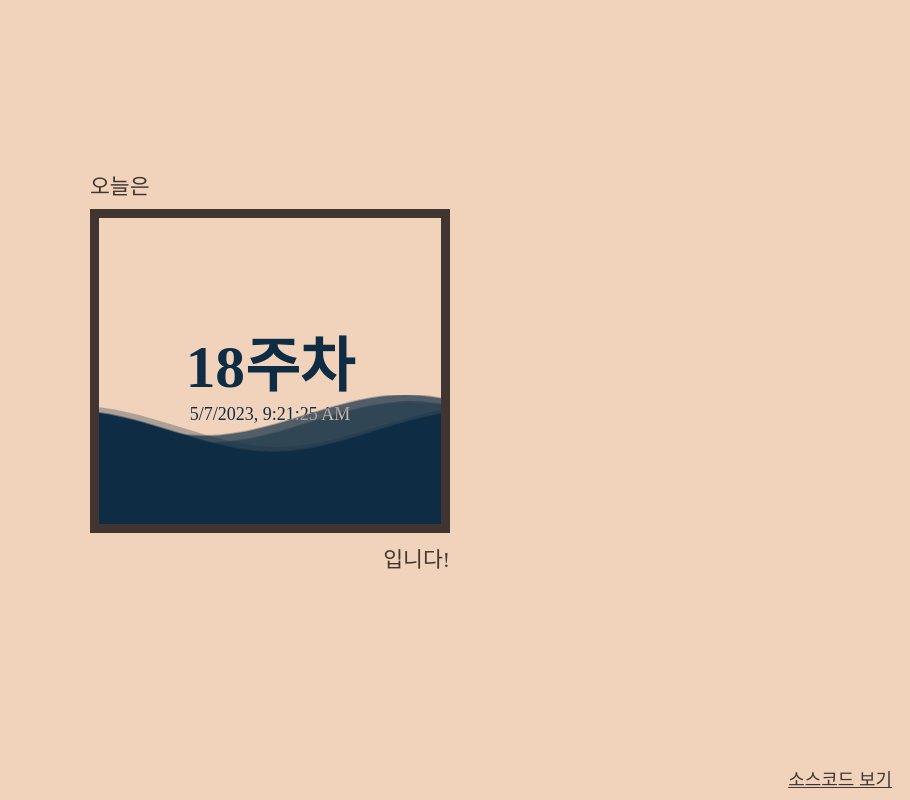
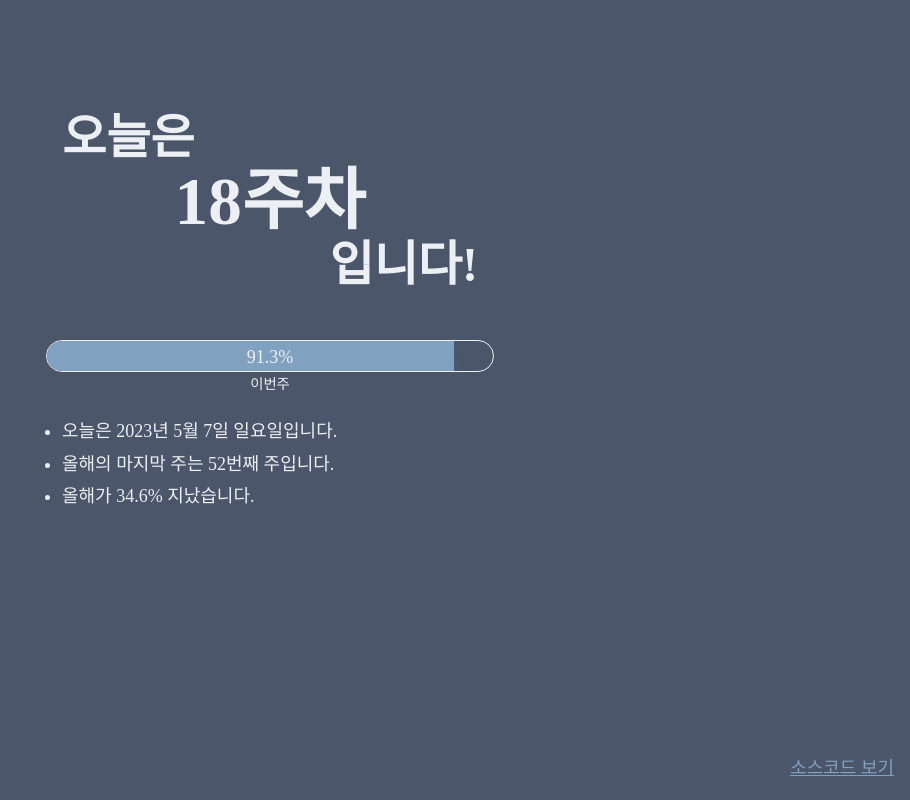
Before and after one commit to nyeong/nth-week-today, a plain HTML site: page index.html in a window 1280 px wide. Shown: the whole page, without its empty margins (370-1280 px from the left). Drawn offline with Linux system fonts and the light colour scheme.

Commit message:
fix: update style

```diff
--- a/index.html
+++ b/index.html
@@ -27,38 +27,30 @@
 
 <body>
     <div class="wrapper">
+        <main class="title">
+            <span class="first">오늘은</span>
+            <span class="week-number"><span id="week-number"></span>주차</span>
+            <span class="last">입니다!</span>
+        </main>
 
-        <div class="top">오늘은</div>
-        <div class="box">
-            <svg class="waves" xmlns="http://www.w3.org/2000/svg" xmlns:xlink="http://www.w3.org/1999/xlink"
-                viewBox="0 24 150 28" preserveAspectRatio="none" shape-rendering="auto">
-                <defs>
-                    <path id="gentle-wave"
-                        d="M-160 44c30 0 58-18 88-18s 58 18 88 18 58-18 88-18 58 18 88 18 v44h-352z" />
-                </defs>
-                <g class="parallax">
-                    <use xlink:href="#gentle-wave" x="48" y="0" fill="rgba(255,255,255,0.7" />
-                    <use xlink:href="#gentle-wave" x="48" y="3" fill="rgba(255,255,255,0.5)" />
-                    <use xlink:href="#gentle-wave" x="48" y="5" fill="rgba(255,255,255,0.3)" />
-                    <use xlink:href="#gentle-wave" x="48" y="7" fill="#fff" />
-                </g>
-            </svg>
-            <div class="fill"></div>
+        <div class="progress-bar">
+            <div class="bar">
+                <span class="progress"></span>
+                <span id="week-percentage"></span>
+            </div>
+            <div class="description">이번주</div>
+        </div>
 
-            <div class="mid">
-                <div class="week-number">
-                    <span id="week-number"></span>주차
-                </div>
-                <div class="date">
-                    <span id="date"></span>
-                </div>
-            </div>
-        </div>
-        <div class="bottom">입니다!</div>
+        <ul>
+            <li>오늘은 <date id="today"></date>입니다.</li>
+            <li>올해의 마지막 주는 <span id="last-week"></span>번째 주입니다.</li>
+            <li>올해가 <span id="year-percentage"></span> 지났습니다.</li>
+        </ul>
     </div>
 
+
     <footer>
-        <a target="_blank" href="https://github.com/nyeong/nth-week-today">소스코드 보기</a>
+        <a href="https://github.com/nyeong/nth-week-today">소스코드 보기</a>
     </footer>
 
     <script src="script.js"></script>
--- a/script.js
+++ b/script.js
@@ -1,7 +1,4 @@
 'use strict'
-
-const week_number_span = document.getElementById('week-number')
-const date_span = document.getElementById('date')
 
 /**
  * 주어진 년도가 윤년인지 반환합니다.
@@ -76,13 +73,70 @@ function weekNumber(date) {
     else { return week }
 }
 
+/**
+ * 0과 1 사이의 소수를 받아 퍼센트가 붙은 문자열로 표현합니다.
+ * @param {number} float
+ * @returns {string}
+ */
+function toPercentage(float) {
+    return (float * 100).toFixed(1) + "%"
+}
+
+/**
+ * 주어진 날이 해당 주에서 어느정도 지났는지 구합니다.
+ * @param {number} float
+ * @returns {number} 0~1 사이의 소수.
+ */
+function getPercentageOfWeek(date) {
+    // weekday: 월요일-일요일 = 1-7
+    const weekday = date.getDay() ? date.getDay() : 7
+
+    const startOfWeek = new Date(date.getFullYear(), date.getMonth(), date.getDate() - weekday + 1)
+    const endOfWeek = new Date(date.getFullYear(), date.getMonth(), date.getDate() + (7 - weekday), 23, 59, 59, 99)
+
+    const totalDays = endOfWeek - startOfWeek
+    const elpasedDays = date - startOfWeek
+
+    return elpasedDays / totalDays
+}
+
+/**
+ * 주어진 날을 'YYYY년 m월 d일 0요일' 꼴로 바꿉니다.
+ * @param {Date} date
+ * @returns {string} 'YYYY년 m월 d일 0요일' 형식의 문자열
+ */
+function formatDate(date) {
+    const weekday_title = ['', '월', '화', '수', '목', '금', '토', '일']
+    // weekday: 월요일-일요일 = 1-7
+    const weekday = date.getDay() ? date.getDay() : 7
+    return date.getFullYear() + "년 " + (date.getMonth() + 1) + "월 " + date.getDate() + "일 " + weekday_title[weekday] +"요일"
+}
+
+/**
+ * 주어진 날을 기반으로 DOM에 정보를 채워 넣습니다.
+ * @param {Date} date
+ * @returns {undefined}
+ */
 function renderPage(date) {
     const week_number = weekNumber(date)
 
-    week_number_span.innerText = week_number
-    date_span.innerText = date.toLocaleString()
+    const week_number_dom = document.getElementById('week-number')
+    week_number_dom.innerText = week_number
 
-    setWaveHeight(getYearPercentage())
+    const week_percentage_dom = document.getElementById('week-percentage')
+    const week_progress_dom = document.querySelector('.progress-bar .progress')
+    const weekPercentage = getPercentageOfWeek(date)
+    week_progress_dom.style['width'] = weekPercentage * 100 + '%'
+    week_percentage_dom.innerText = toPercentage(weekPercentage)
+
+    const today_dom = document.getElementById('today')
+    today_dom.innerText = formatDate(date)
+
+    const last_week_dom = document.getElementById('last-week')
+    last_week_dom.innerText = lastWeek(date.getYear())
+
+    const year_percentage_dom = document.getElementById('year-percentage')
+    year_percentage_dom.innerText = toPercentage(getYearPercentage())
 }
 
 /**
@@ -97,32 +151,9 @@ function getYearPercentage() {
     return (now - start) / (end - start)
 }
 
-/**
- * Set the height of the wave in `.box`.
- * @param {number} percentage - between [0, 1]
- */
-function setWaveHeight(percentage) {
-    const waves = document.getElementsByClassName('waves')[0]
-    const waves_percentage = percentage * 110 - 15
-    const fill = document.getElementsByClassName('fill')[0]
-    // const fill_percentage = (waves_percentage > 0 ? waves_percentage : 0)
-
-    waves.style.bottom = waves_percentage + '%'
-    fill.style.top = 100 - waves_percentage + '%'
-}
-
 document.addEventListener('DOMContentLoaded', function () {
-    const date = new Date()
-    renderPage(date)
+    renderPage(new Date())
     setInterval(function () {
-        const now = new Date()
-
-        date_span.innerText = now.toLocaleString()
-        setWaveHeight(getYearPercentage())
-
-        if (now.getDate != date.getDate) {
-            date = now
-            renderPage(date)
-        }
+        renderPage(new Date())
     }, 1000)
 })
--- a/style.css
+++ b/style.css
@@ -1,140 +1,89 @@
 :root {
-    --background-hex: #F1D3BC;
-    --color-hsl: hsl(18, 14%, 22%);
-    --box-width: 80vw;
-    --box-height: 80vw;
+    --primary-color: #81A1C1;
+    --primary-color-rgb: 129,161,193;
+    --background-color: #4C566A;
+    --text-color: #ECEFF4;
 }
 
-@media (min-width: 500px) {
-    :root {
-    --box-width: 20rem;
-    --box-height: 18rem;
-    }
-}
-
-html {
-    font-size: 18px;
+* {
+    box-sizing: border-box;
 }
 
 body {
-    background: var(--background-hex);
-    color: var(--color-hsl);
-}
-
-a, a:visited, a:focus, a:active {
-    color: inherit;
-}
-
-body {
-    margin: 0;
-    padding: .5rem 1rem;
+    background-color: var(--background-color);
+    color: #ECEFF4;
+    font-size: 18px;
+    line-height: 1.8;
 }
 
 .wrapper {
-    padding-top: 20vh;
+    width: 100%;
+    max-width: 30rem;
+    margin: 10vh auto;
+    padding: 1rem 1rem;
+}
+
+.title {
+    padding: 1rem;
+    text-align: center;
+    line-height: 1.1;
+    font-size: 3rem;
+    font-weight: bold;
+    display: flex;
+    flex-direction: column;
+    margin-bottom: 2rem;
+}
+
+.title .first {
+    text-align: left;
+}
+
+.title .last {
+    text-align: right;
+}
+
+.week-number {
+    font-size: 140%;
+}
+
+.progress-bar .bar {
+    overflow: hidden;
+    z-index: 2;
+    text-align: center;
+    position: relative;
+    width: 100%;
+    height: 2rem;
+    border-radius: 50px;
+    border: 1px solid var(--text-color);
+}
+
+.progress-bar .progress {
+    z-index: -10;
+    position: absolute;
+    left: 0;
+    top: 0;
+    bottom: 0;
+    content: '';
+    background: var(--primary-color);
+    box-shadow: 2px 14px 15px -7px rgba(var(--primary-color-rgb), 0.36);
+    transition: width 5s ease;
+}
+
+.progress-bar .description {
+    font-size: .9rem;
     text-align: center;
 }
 
-.box, .top, .bottom {
-    margin-left: auto;
-    margin-right: auto;
-    width: var(--box-width);
-    box-sizing: border-box;
-}
-
-.waves {
-    position: absolute;
-    bottom: -15%;
-    z-index: -2;
-    left: 0;
-    right: 0;
-    mix-blend-mode: difference;
-    transition: .5s bottom ease-in-out;
-}
-.waves use {
-    animation: wave 12s infinite cubic-bezier(0.55, 0.5, 0.45, 0.5) ;
-}
-
-.waves use:nth-child(1) {
-    animation-delay: 0s;
-    animation-duration: 12s;
-}
-.waves use:nth-child(2) {
-    animation-delay: -1s;
-    animation-duration: 14s;
-}
-.waves use:nth-child(3) {
-    animation-delay: -2s;
-    animation-duration: 12s;
-}
-.waves use:nth-child(4) {
-    animation-delay: -3s;
-    animation-duration: 14s;
-}
-
-@keyframes wave {
-    0% {
-        transform: translateX(-90px);
-    }
-    100% {
-        transform: translateX(87px);
-    }
-}
-
-.fill {
-    position: absolute;
-    content: '';
-    left: 0;
-    right: 0;
-    height: var(--box-height);
-    bottom: 0;
-    top: 115%;
-    background-color: white;
-    z-index: -1;
-    mix-blend-mode: difference;
-    transition: .5s top ease-in-out;
-}
-
-.box {
-    display: flex;
-    position: relative;
-    overflow: hidden;
-    margin-top: .5rem;
-    margin-bottom: .5rem;
-    border: .5rem solid var(--color-hsl);
-    height: var(--box-height);
-    align-items: center;
-    justify-content: center;
-}
-
-.top, .bottom {
-    font-size: 1.2em;
-}
-
-.top {
-    text-align: left;
-}
-
-.bottom {
-    text-align: right;
-}
-
-.mid {
-    z-index: 1;
-    color: white;
-    mix-blend-mode: difference;
-}
-
-.mid .week-number {
-    font-size: 3.3rem;
-    font-weight: bolder;
+ul {
+    padding-left: 1rem;
 }
 
 footer {
-    position: absolute;
-    bottom: 0;
-    left: 0;
-    right: 0;
-    text-align: right;
-    padding: .5rem 1rem;
+    position: fixed;
+    bottom: 1rem;
+    right: 1rem;
 }
+
+footer a {
+    color: #81A1C1;
+}
```
